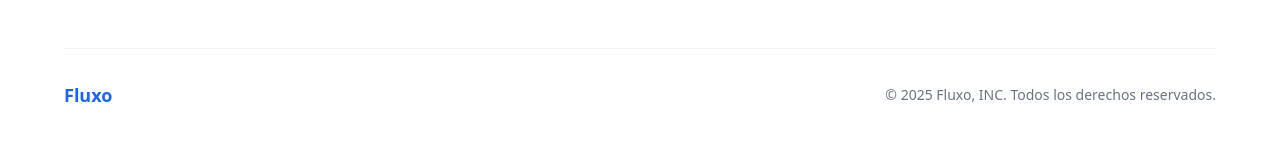
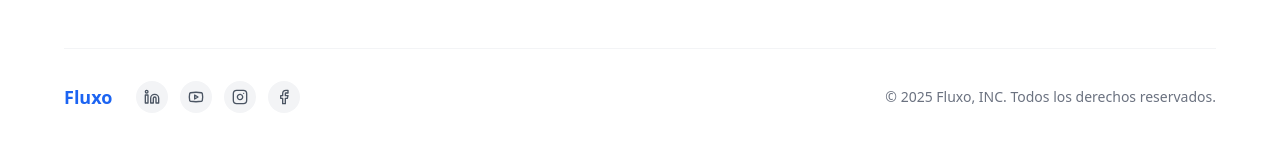
Before and after one commit to Darts7u7/Fluxo-landing-page, a Next.js app: page /pricing in a window 1280 px wide. Shown: the part 4059-4209 px from the top of the page. Built offline with nearby package versions, Linux system fonts and the light colour scheme; no server answers.

Commit message:
Agrega iconos de redes sociales al pie de página con enlaces configurables desde variables de entorno.

```diff
--- a/components/footer.tsx
+++ b/components/footer.tsx
@@ -1,4 +1,10 @@
 import Link from "next/link"
+import {
+  Linkedin,
+  Youtube,
+  Instagram,
+  Facebook
+} from "lucide-react"
 
 const footerLinks = {
   Producto: [
@@ -18,6 +24,34 @@ const footerLinks = {
     { name: "Términos y Condiciones", href: "/terminos-condiciones", description: "Todo lo que necesitas saber" },
   ],
 }
+
+// Iconos de redes sociales con sus respectivas URLs desde variables de entorno
+const socialMedia = [
+  {
+    name: "LinkedIn",
+    icon: Linkedin,
+    url: process.env.NEXT_PUBLIC_LINKEDIN_URL || "https://linkedin.com/company/fluxo",
+    color: "hover:bg-[#0077B5]"
+  },
+  {
+    name: "YouTube",
+    icon: Youtube,
+    url: process.env.NEXT_PUBLIC_YOUTUBE_URL || "https://youtube.com/@fluxoteam",
+    color: "hover:bg-[#FF0000]"
+  },
+  {
+    name: "Instagram",
+    icon: Instagram,
+    url: process.env.NEXT_PUBLIC_INSTAGRAM_URL || "https://instagram.com/fluxoapp",
+    color: "hover:bg-[#E1306C]"
+  },
+  {
+    name: "Facebook",
+    icon: Facebook,
+    url: process.env.NEXT_PUBLIC_FACEBOOK_URL || "https://facebook.com/fluxoapp",
+    color: "hover:bg-[#1877F2]"
+  },
+]
 
 export function Footer() {
   return (
@@ -104,15 +138,35 @@ export function Footer() {
         </div>
 
         {/* Footer Bottom */}
-        <div className="mt-12 flex flex-col items-center justify-between border-t border-gray-100 pt-8 md:flex-row">
-          <div className="flex items-center space-x-2">
+        <div className="mt-12 border-t border-gray-100 pt-8">
+          {/* Social Media Icons - Centered on Mobile, Left on Desktop */}
+          <div className="flex flex-col items-center md:flex-row md:justify-between">
+            <div className="flex items-center">
               <Link href="/" className="text-[#1C64F2] hover:text-blue-600 font-semibold text-lg">
                 Fluxo
               </Link>
+
+              {/* Social Media Icons */}
+              <div className="flex items-center ml-6 space-x-3">
+                {socialMedia.map((social) => (
+                  <a
+                    key={social.name}
+                    href={social.url}
+                    target="_blank"
+                    rel="noopener noreferrer"
+                    className={`flex items-center justify-center w-8 h-8 rounded-full bg-gray-100 text-gray-600 transition-all duration-300 ${social.color} hover:text-white`}
+                    aria-label={social.name}
+                  >
+                    <social.icon className="w-4 h-4" />
+                    <span className="sr-only">{social.name}</span>
+                  </a>
+                ))}
+              </div>
             </div>
             <p className="mt-4 text-xs sm:text-sm text-gray-500 md:mt-0">
               © {new Date().getFullYear()} Fluxo, INC. Todos los derechos reservados.
             </p>
+          </div>
         </div>
 
         {/* Logo Watermark */}
```
Lines whose indentation alone changed are shown as unchanged.
